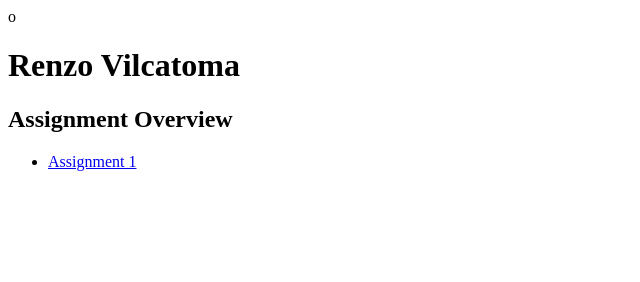
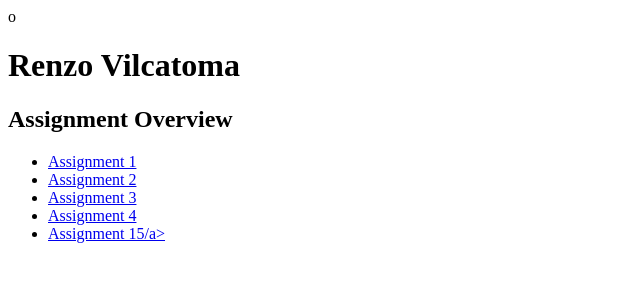
Before and after one commit to vilcatomarenzohc/vilcatomarenzohc.github.io, a plain HTML site: page web110 /index.html in a window 1280 px wide. Shown: the whole page, without its empty margins (0-640 px from the left). Drawn offline with Linux system fonts and the light colour scheme.

Commit message:
Update index.html

```diff
--- a/web110 /index.html
+++ b/web110 /index.html
@@ -11,6 +11,18 @@ o<!DOCTYPE html>
       <li>
         <a href="assignment1.html">Assignment 1</a>
       </li>
+      <li>
+        <a href="assignment2.html">Assignment 2</a>
+      </li>
+      <li>
+        <a href="assignment3.html">Assignment 3</a>
+      </li>
+      <li>
+        <a href="assignment4.html">Assignment 4</a>
+      </li>
+      <li>
+        <a href="assignment5.html">Assignment 15/a>
+      </li>
     </ul>
   </body>
 </html>
```
